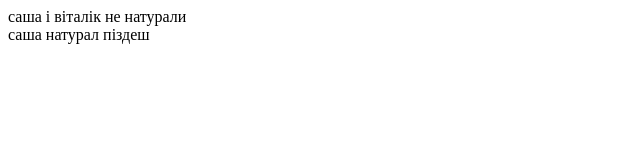
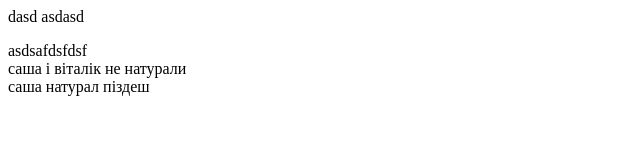
Before and after one commit to OleksandrStrunkin/Interior-Design, a plain HTML site: page index.html in a window 1280 px wide. Shown: the whole page, without its empty margins (0-640 px from the left). Drawn offline with Linux system fonts and the light colour scheme.

Commit message:
віаві

```diff
--- a/index.html
+++ b/index.html
@@ -6,6 +6,8 @@
     <title>Interior Design</title>
   </head>
   <body>
+    <p>dasd asdasd</p>
+    <div>asdsafdsfdsf</div>
     <div>саша і віталік не натурали</div>
     <main></main>
     <footer>саша натурал піздеш</footer>
```
